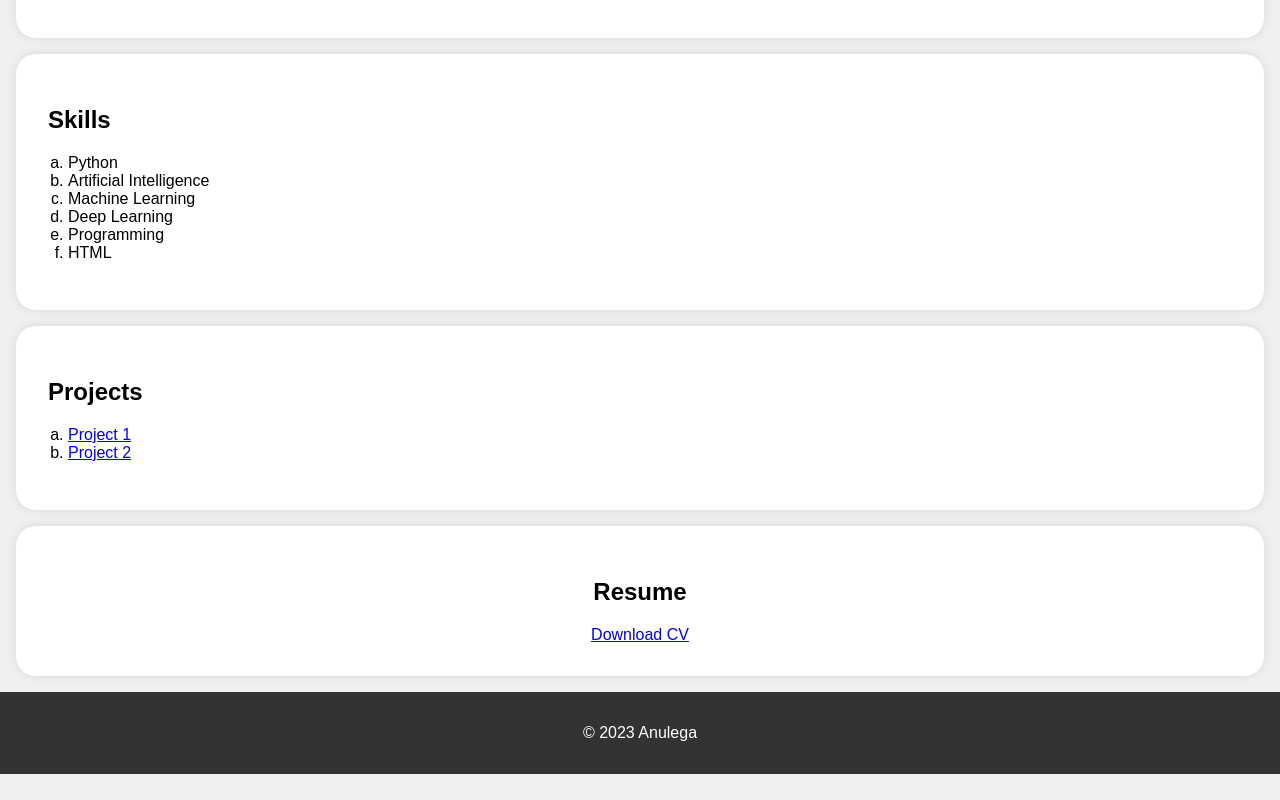
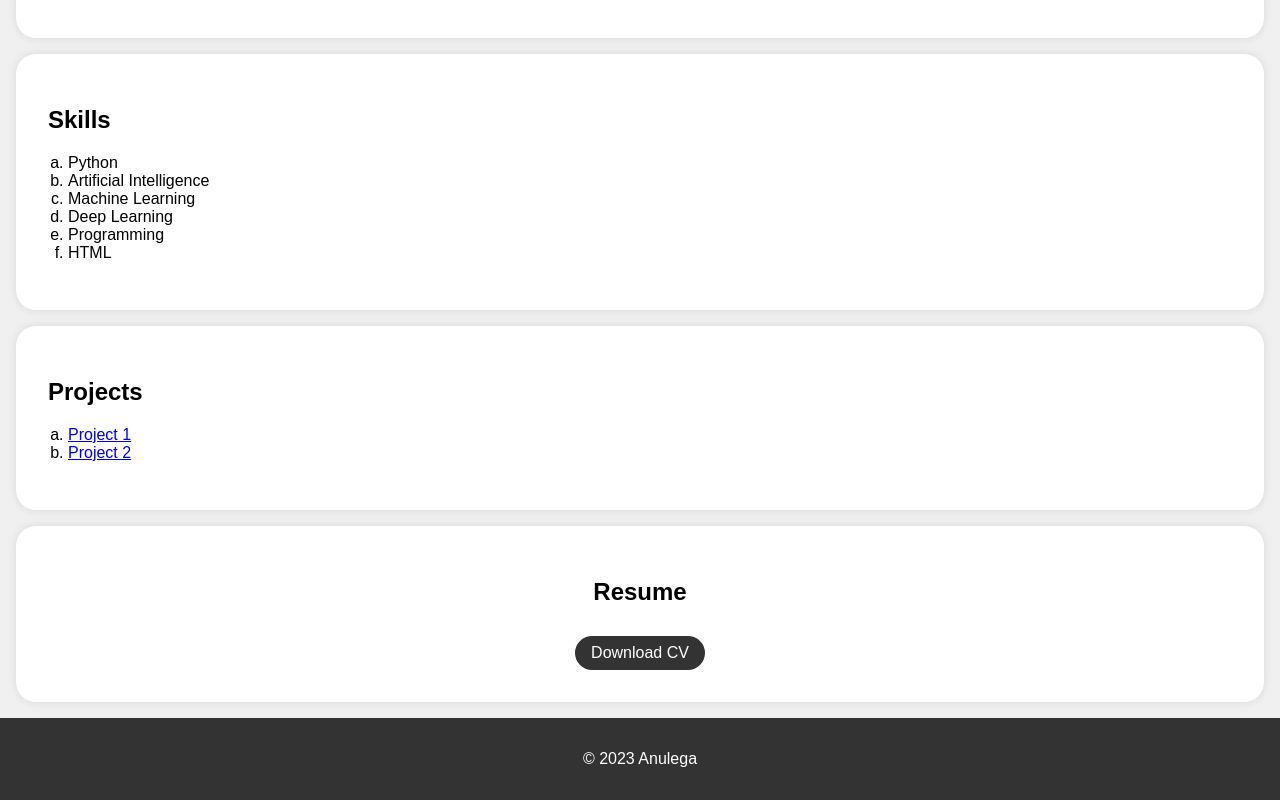
Before and after one commit to anulega01/DigitalProtfolio, a plain HTML site: page index.html in a window 1280 px wide. Shown: the part 576-1376 px from the top of the page. Before the commit the page ends 1350 px from the top, so only its background shows below. Drawn offline with Linux system fonts and the light colour scheme.

Commit message:
Update index.html

```diff
--- a/index.html
+++ b/index.html
@@ -152,7 +152,7 @@
         <center>
         <div class="section-content">
             <h2>Resume</h2>
-            <a href="DOC-20231030-WA0002..pdf class="download-button">Download CV</a>
+            <a href="DOC-20231030-WA0002..pdf"class="download-button">Download CV</a>
         </div>
         </center>
     </section>
```
